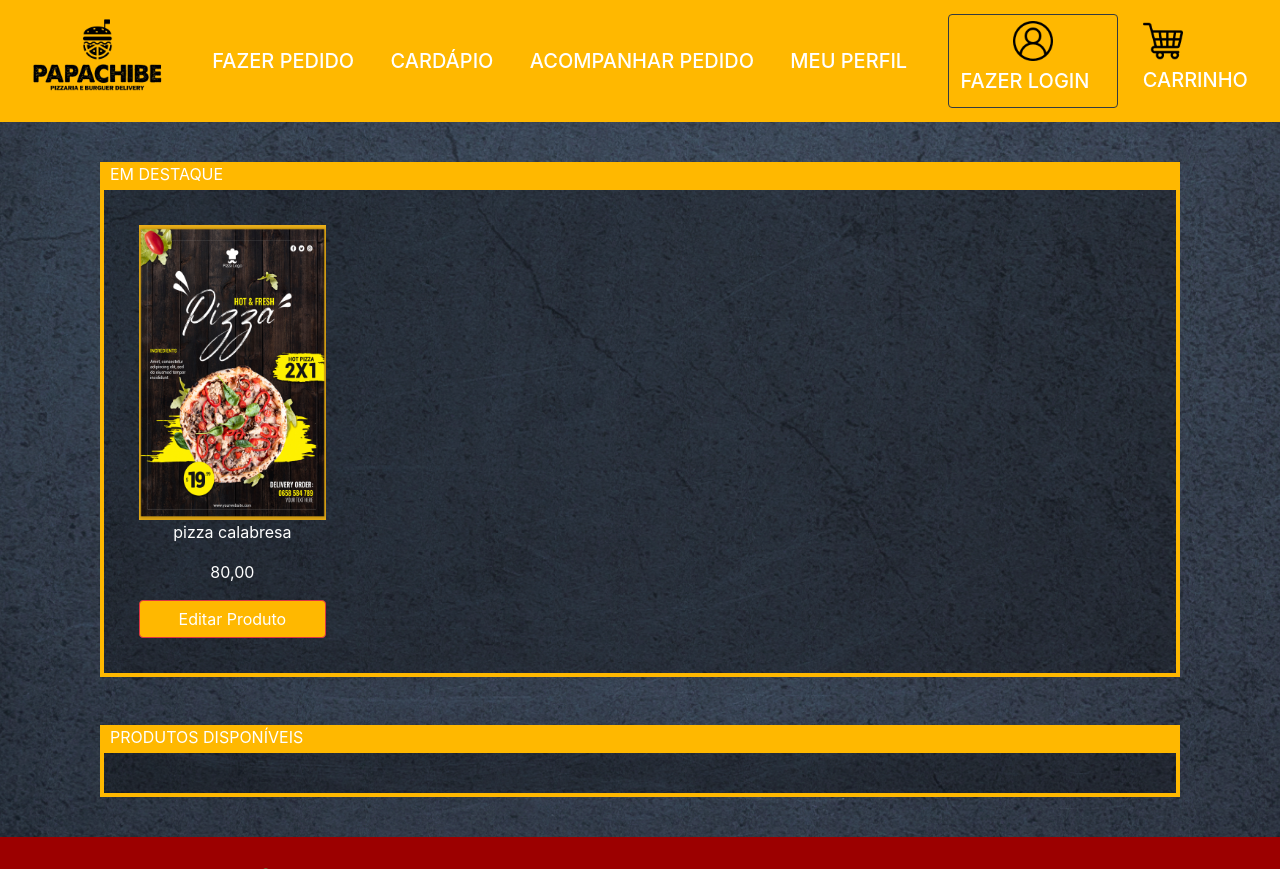
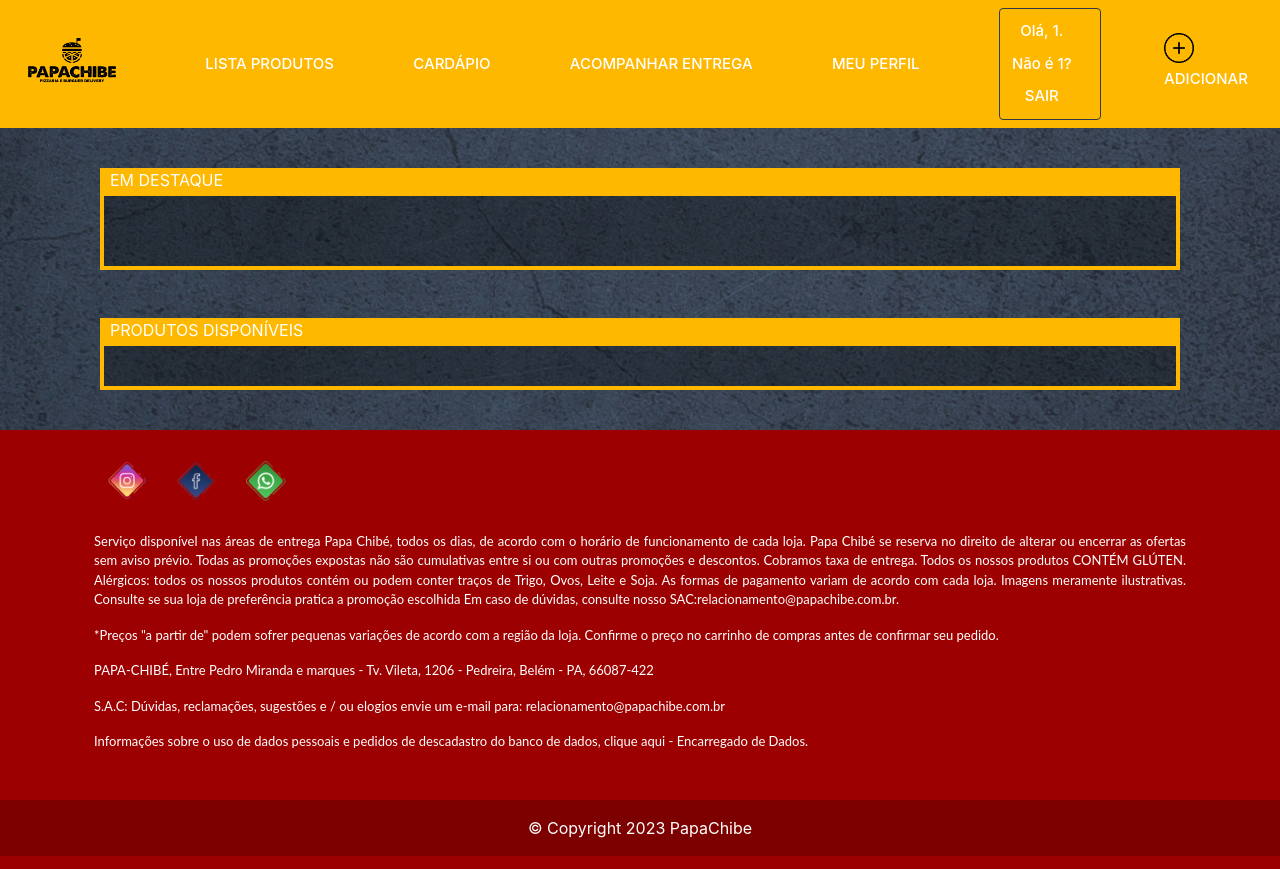
Before and after one commit to 4lexandre4raujo/Papa-Chibe-Sistema-Web, a PHP site: page /index.php in a window 1280 px wide. Shown: the top 869 px of the page. Run offline with PHP 8.4, Linux system fonts and the light colour scheme; the visitor is signed in with stand-in values (Sample User, id 1); data that the repository does not hold is empty.

Commit message:
Aplicação de Sessão de Usuário logado ou não e alteração dos demais arquivos.

```diff
--- a/adicionaCategoria.php
+++ b/adicionaCategoria.php
@@ -26,8 +26,6 @@ if(insereCategoria($conexao, $nome)) {
 <?php
 }
 
-//mysqli_close($conexao);
-
 ?>
 <div align="center">
 	<a href="produtoFormulario.php"><button class="btn btn-primary">Voltar</button></a>
--- a/adicionaFuncionario.php
+++ b/adicionaFuncionario.php
@@ -27,7 +27,6 @@ if(cadastraFuncionario($conexao, $nome, $sobrenome, $telefone, $email, $senha))
 <?php
 }
 
-//mysqli_close($conexao);
 
 ?>
 <div align="center">
--- a/adicionaProduto.php
+++ b/adicionaProduto.php
@@ -35,8 +35,6 @@ if(insereProduto($conexao, $nome, $valor, $ingrediente, $disponibilidade, $categ
 <?php
 }
 
-//mysqli_close($conexao);
-
 ?>
 
 <div align="center">
--- a/bancoCategoria.php
+++ b/bancoCategoria.php
@@ -1,13 +1,13 @@
 <?php
 
-//Insere categorias
+//Função Insere categorias
 function insereCategoria($conexao, $nome){
 	$query = "insert into tb_categoria (nome) values ('{$nome}')";
 
 	return mysqli_query($conexao, $query);
 }
 
-//Lista categorias
+//Função Lista categorias
 function listaCategorias($conexao){
 	$categorias = array();
 	$query = "select * from tb_categoria;";
--- a/cadastraFuncionarioFormulario.php
+++ b/cadastraFuncionarioFormulario.php
@@ -41,7 +41,7 @@ include("bancoFuncionario.php");
 					<tr>
 						<td colspan="1"><button class="btn btn-primary" type="submit">Cadastrar</button></td>
 					</tr>
-					<td colspan="2"><p class="link">Já possui conta?<a href="index.php" style="color: #FFB800;"> Fazer Login.</a></p></td>
+					<td colspan="2"><p class="link">Já possui conta?<a href="loginFuncionarioFormulario.php" style="color: #FFB800;"> Fazer Login.</a></p></td>
 
 				</table>
 
@@ -50,6 +50,4 @@ include("bancoFuncionario.php");
     </tr>
 </table>
 
-
-
 <?php include("rodape.php") ?>
--- a/index.php
+++ b/index.php
@@ -3,7 +3,6 @@ include("navBar.php");
 include("conexao.php");
 include("bancoFuncionario.php");
 include("bancoProduto.php");
-include("logicaAcessoFuncionario.php");
 
 if (isset($_SESSION["success"])) { ?>
 	<p class="alert-success"><?=$_SESSION["success"]?></p>
@@ -21,10 +20,7 @@ unset($_SESSION["success"]);
     <div class="tableprod">
       <div class="media-scroller snaps-inline">
         <div class="media-element">
-          <img src="img/produto1.png" alt="">
-          <p class="title">pizza calabresa</p>
-          <p class="title">80,00</p>
-          <button class="btn btn-danger"><a href="produtoAlteraFormulario.php?id=<?=$produto['id']?>"></a>Editar Produto</button>
+
         </div>
       </div>
     </div>
@@ -50,6 +46,9 @@ foreach($produtos as $produto) {
           <img src="img/produto1.png" alt="">
           <p class="title"><?=$produto["nome"]?></p>
           <p class="title">R$ <?=$produto["valor"]?></p>
+<?php
+if(funcionarioEstaLogado()) {
+?>
           <a href="produtoAlteraFormulario.php?cdproduto=<?=$produto['cdproduto']?>">
             <button class="btn btn-danger">Editar Produto</button>
           </a>
@@ -59,9 +58,14 @@ foreach($produtos as $produto) {
             <button class="btn btn-danger">Remover</button>
 			    </form>
         </div>
-        <?php
+<?php }
+else { ?>
+          <a href="produtoAlteraFormulario.php?cdproduto=<?=$produto['cdproduto']?>">
+            <button class="btn btn-danger">Adicionar ao Carrinho</button>
+          </a>
+<?php
 }
-?>
+}?>
       </div>
     </div>
 </table>
--- a/logicaAcessoFuncionario.php
+++ b/logicaAcessoFuncionario.php
@@ -6,7 +6,6 @@ function funcionarioEstaLogado() {
 	return isset($_SESSION["funcionario_logado"]);
 }
 
-//Verifica se o usuário está logado
 function verificaFuncionario() {
 	if(!funcionarioEstaLogado()) {
 		$_SESSION["danger"] = "Você não possui acesso a essa funcionalidade!";
--- a/loginFuncionario.php
+++ b/loginFuncionario.php
@@ -14,5 +14,3 @@ if($funcionario == null) {
 	header("Location: index.php");
 }
 die();
-
-//var_dump($funcionario);
--- a/loginFuncionarioFormulario.php
+++ b/loginFuncionarioFormulario.php
@@ -1,6 +1,5 @@
 <?php
 include("navBar.php");
-include("logicaAcessoFuncionario.php");
 
 
 if(isset($_SESSION["danger"])) { ?>
--- a/navBar.php
+++ b/navBar.php
@@ -9,25 +9,79 @@
 </head>
 <body>
 
+<?php
+include("logicaAcessoFuncionario.php");
+?>
 		<!-- Barra de navegação -->
 		<!-- As a link -->
 <nav class="navbar navbar-light" style="background-color: #FFB800;">
 <a class="navbar-brand" href="index.php">
-    <img src="img/navBarLogo.png" width="160" class="d-inline-block align-top" alt="">
-    <a class="navbar-brand text-white btn-floating mb-0 h1" href="#">FAZER PEDIDO</a>
-    <a class="navbar-brand text-white mb-0 h1" href="#">CARDÁPIO</a>
-    <a class="navbar-brand text-white mb-0 h1" href="#">ACOMPANHAR PEDIDO</a>
-    <a class="navbar-brand text-white mb-0 h1" href="#">MEU PERFIL</a>
-    <div class="btn btn-outline-dark btn-floating m-1">
-        <img src="img/iconPerfil.png" width="40" class="d-inline-block align-center" alt="">
+    <img src="img/navBarLogo.png" width="110" height="60" class="d-inline-block align-top" alt="">
+<?php
+if(!funcionarioEstaLogado()) {
+?>
+    <a class="navbar-brand text-white btn-floating mb-0 h1" style="font-size:15px" href="#">FAZER PEDIDO</a>
+<?php }
+else { ?>
+    <a class="navbar-brand text-white btn-floating mb-0 h1" style="font-size:15px" href="#">LISTA PRODUTOS</a>
+<?php
+}
+?>
+
+    <a class="navbar-brand text-white mb-0 h1" style="font-size:15px" href="#">CARDÁPIO</a>
+
+<?php
+if(!funcionarioEstaLogado()) {
+?>
+    <a class="navbar-brand text-white mb-0 h1" style="font-size:15px" href="#">ACOMPANHAR PEDIDO</a>
+<?php }
+else { ?>
+    <a class="navbar-brand text-white mb-0 h1" style="font-size:15px" href="#">ACOMPANHAR ENTREGA</a>
+<?php
+}
+?>
+    <a class="navbar-brand text-white mb-0 h1" style="font-size:15px" href="#">MEU PERFIL</a>
+<?php
+if(!funcionarioEstaLogado()) {
+?>
+    <div class="btn btn-outline-dark btn-floating">
+        <img src="img/iconPerfil.png" width="30" class="d-inline-block align-center" alt="">
         <br>
-        <a class="navbar-brand text-white align-center mb-0 h1" href="loginFuncionarioFormulario.php">FAZER LOGIN</a>
+        <a class="navbar-brand text-white align-center mb-0 h1" style="font-size:15px" href="loginFuncionarioFormulario.php">FAZER LOGIN</a>
     </div>
+<?php }
+else { ?>
+    <div class="btn btn-outline-dark btn-floating">
+        <a class="navbar-brand text-white align-center mb-0 h1" style="font-size:15px">Olá, <?=funcionarioLogado()?>.</a>
+        <br>
+        <a class="navbar-brand text-white align-center mb-0 h1" style="font-size:15px">Não é <?=funcionarioLogado()?>?</a>
+        <br>
+        <a class="navbar-brand text-white align-center mb-0 h1" style="font-size:15px" href="logoutFuncionario.php">SAIR</a>
+    </div>
+<?php
+}
+?>
+
+<?php
+if(!funcionarioEstaLogado()) {
+?>
     <div class="carrinho">
-        <img src="img/iconCarrinho.png" width="40" class="d-inline-block align-center" alt="">
+        <img src="img/iconCarrinho.png" width="30" class="d-inline-block align-center" alt="">
         <br>
-        <a class="navbar-brand text-white mb-0 h1" href="produtoFormulario.php">CARRINHO</a>
+        <a class="navbar-brand text-white mb-0 h1" style="font-size:15px" href="produtoFormulario.php">CARRINHO</a>
     </div>
+
+<?php }
+else { ?>
+    <div class="carrinho">
+            <img src="img/iconAdiciona.png" width="30" class="d-inline-block align-center" alt="">
+            <br>
+            <a class="navbar-brand text-white mb-0 h1" style="font-size:15px" href="produtoFormulario.php">ADICIONAR</a>
+        </div>
+<?php
+}
+?>
+
 </a>
 </nav>
 	<!-- Fim da Barra de navegação -->
--- a/produtoAlteraFormulario.php
+++ b/produtoAlteraFormulario.php
@@ -7,7 +7,6 @@ include("bancoProduto.php");
 $categorias = listaCategorias($conexao);
 $cdproduto = $_GET['cdproduto'];
 $produto = buscaProduto($conexao, $cdproduto);
-//Short if (Operador ternário)
 $disponibilidade = $produto['disponibilidade'] ? "checked='checked'" : "";
 
 ?>
--- a/produtoFormulario.php
+++ b/produtoFormulario.php
@@ -1,7 +1,7 @@
-<?php include("navBar.php");
+<?php
+include("navBar.php");
 include("conexao.php");
 include("bancoCategoria.php");
-include("logicaAcessoFuncionario.php");
 
 verificaFuncionario();
 
@@ -103,7 +103,7 @@ input:checked + .slider:before {
 					<?php foreach ($categorias as $categoria) {
 					?>
 						<option value="<?=$categoria['cdcategoria']?>"><?=$categoria['nome']?></option>
-									<!-- <input type="radio" name="Categoria_id" value="<?=$categoria['id']?>"> <?=$categoria['nome']?><br> -->
+						<?=$categoria['id']?>"> <?=$categoria['nome']?><br>
 					<?php
 					}
 					?>
```
Also changed, not shown: categoriaProduto.php (indentation only), img/iconAdiciona.png (added). Lines whose indentation alone changed are shown as unchanged.
